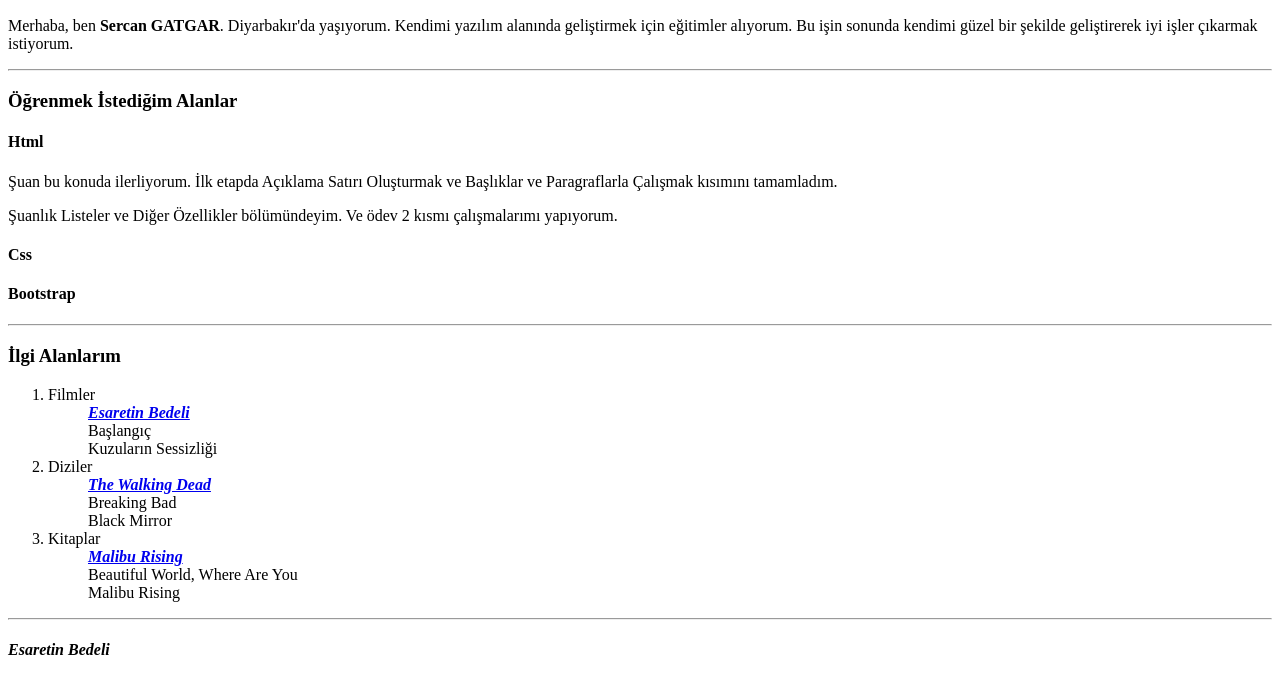
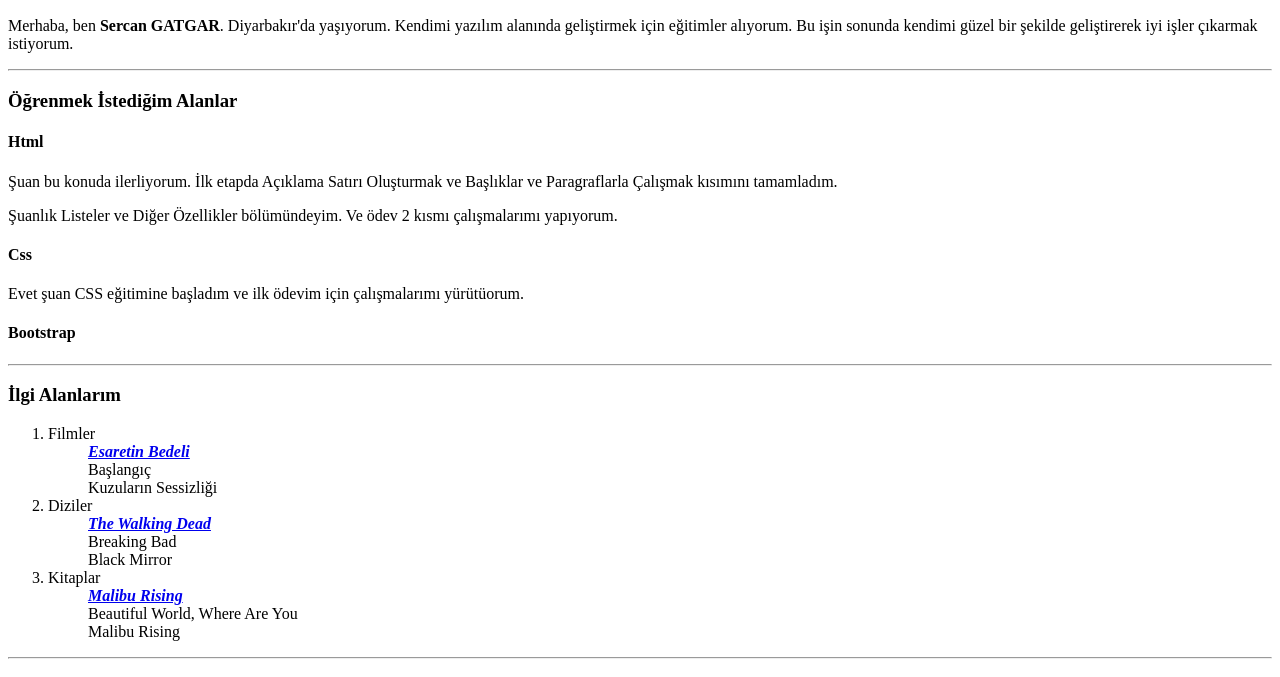
Before and after one commit to SercanGatgar/kodluyoruzilkrepo, a plain HTML site: page Front-End/index.html in a window 1280 px wide. Shown: the part 96-773 px from the top of the page. Drawn offline with Linux system fonts and the light colour scheme.

Commit message:
Veriler güncellendi.

```diff
--- a/Front-End/index.html
+++ b/Front-End/index.html
@@ -14,6 +14,10 @@
     <p>Şuanlık Listeler ve Diğer Özellikler bölümündeyim. Ve ödev 2 kısmı çalışmalarımı yapıyorum.</p>
 
 <h4>Css</h4>
+
+<p>
+    Evet şuan CSS eğitimine başladım ve ilk ödevim için çalışmalarımı yürütüorum.
+</p>
 
 <h4>Bootstrap</h4>
 
```
